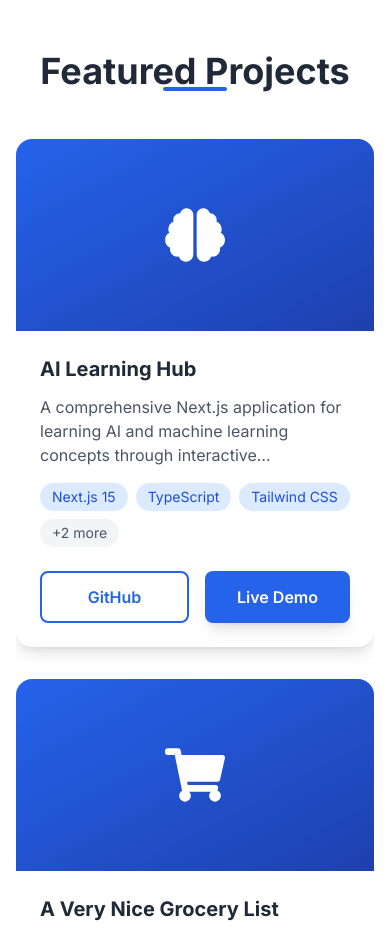
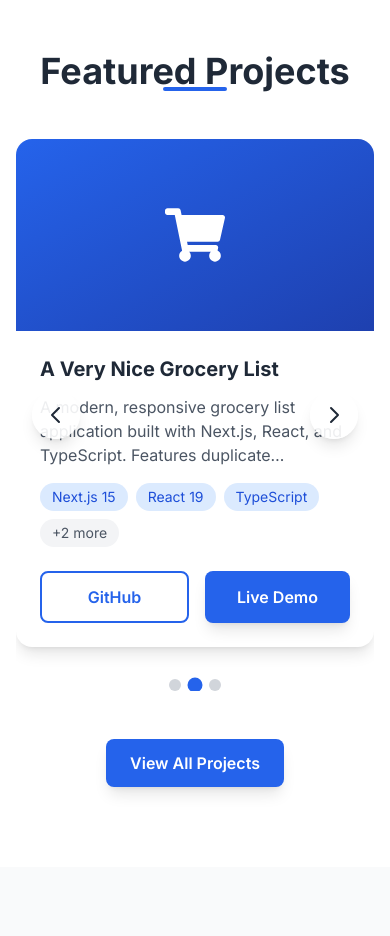
Before and after one commit to davidagustin/davidagustin.github.io, a React (Create React App) app: page / in a window 390 px wide. Shown: the part 2920-3856 px from the top of the page. Built offline with nearby package versions, Linux system fonts and the light colour scheme; the HTML template or start-up script is replaced by a standard one.

Commit message:
Fix carousel layout to prevent wrapping to new lines

```diff
--- a/src/components/Projects.tsx
+++ b/src/components/Projects.tsx
@@ -76,7 +76,7 @@ const Projects: React.FC = () => {
                   x: { type: "spring", stiffness: 300, damping: 30 },
                   opacity: { duration: 0.2 }
                 }}
-                className="grid md:grid-cols-2 lg:grid-cols-3 gap-8"
+                className="flex gap-8 justify-center"
               >
                 {getCurrentProjects().map((project, index) => (
                   <motion.div
@@ -84,7 +84,7 @@ const Projects: React.FC = () => {
                     initial={{ opacity: 0, y: 50 }}
                     animate={{ opacity: 1, y: 0 }}
                     transition={{ duration: 0.6, delay: index * 0.1 }}
-                    className="bg-white rounded-2xl shadow-lg overflow-hidden hover:shadow-2xl transition-shadow duration-300"
+                    className="w-full max-w-sm flex-shrink-0 bg-white rounded-2xl shadow-lg overflow-hidden hover:shadow-2xl transition-shadow duration-300"
                   >
                     <div className="h-48 bg-gradient-to-br from-blue-600 to-blue-800 flex items-center justify-center">
                       <project.icon className="text-6xl text-white" />
```
